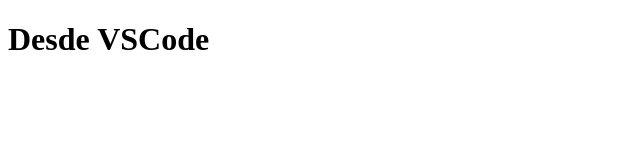
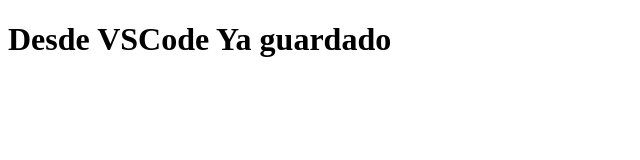
Before and after one commit to KevinPardo1709/Prueba, a plain HTML site: page index.html in a window 1280 px wide. Shown: the whole page, without its empty margins (0-640 px from the left). Drawn offline with Linux system fonts and the light colour scheme.

Commit message:
Cambio Ya guardado

```diff
--- a/index.html
+++ b/index.html
@@ -7,7 +7,8 @@
     <title>Document</title>
 </head>
 <body>
-    <h1>Desde VSCode</h1>
+
+    <h1>Desde VSCode Ya guardado</h1>
     <a href="inicio"></a>
     <a href="Indoor"></a>
     <a href="Semillas"></a>
```
